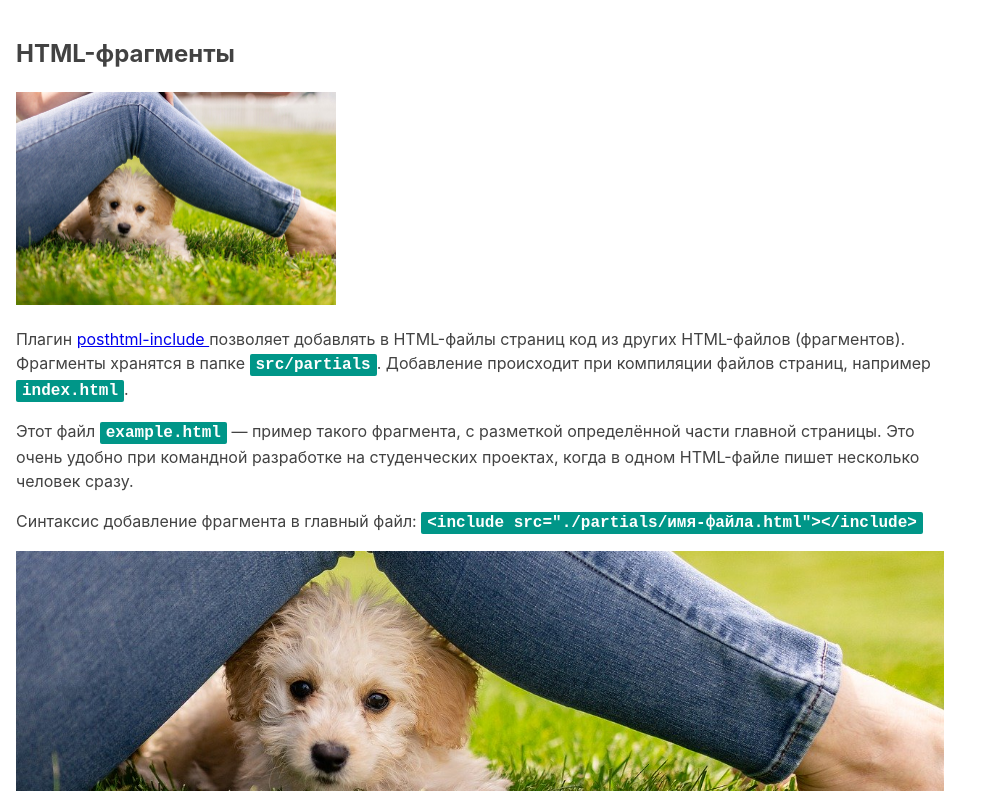
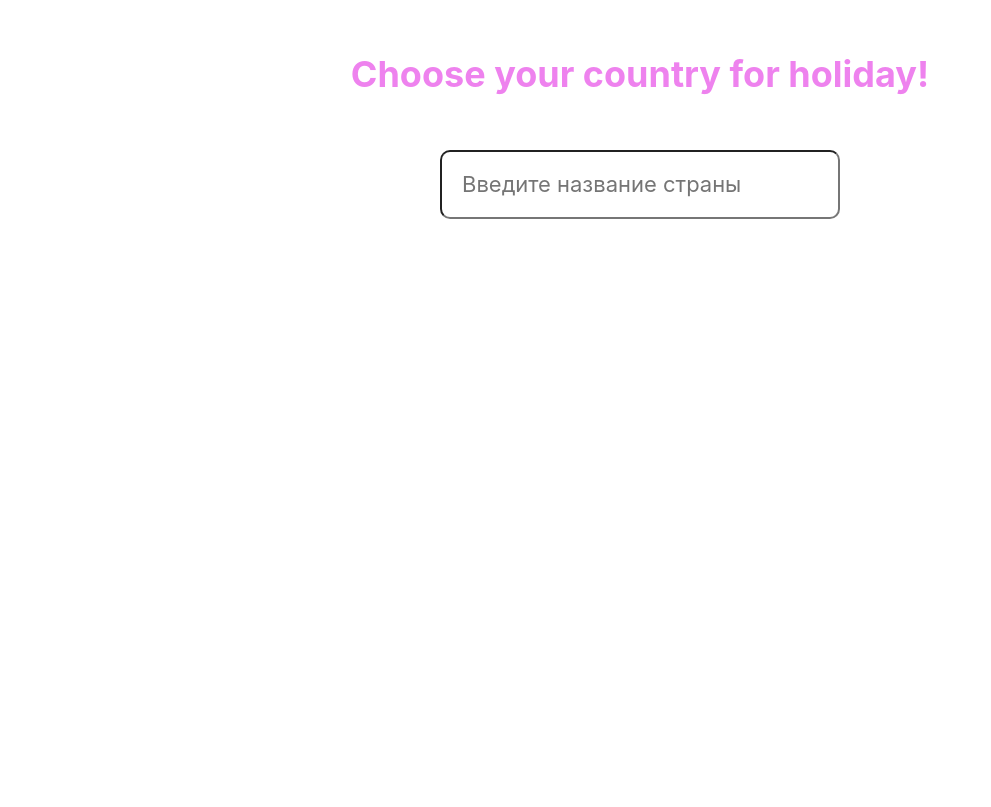
Before and after one commit to Afrikanochka/goit-js-hw-12-countries, a website built with Parcel: page src/index.html in a window 1280 px wide. Shown: the whole page, without its empty margins (0-991 px from the left). Built offline with nearby package versions, Linux system fonts and the light colour scheme.

Commit message:
create fetch

```diff
--- a/src/index.html
+++ b/src/index.html
@@ -3,17 +3,27 @@
   <head>
     <meta charset="UTF-8" />
     <meta name="viewport" content="width=device-width, initial-scale=1.0" />
-    <title>Заголовок страницы</title>
+    <title>goit-js-hw-12-countries</title>
     <link
       rel="stylesheet"
       href="https://cdnjs.cloudflare.com/ajax/libs/modern-normalize/1.0.0/modern-normalize.min.css"
       integrity="sha512-ISS7cAi1PEhQ8jnbJpJZMd29NlhNj4AWYyLOSp2CE/CsHxTCu+r+t0D2yoJudVrd0/8fTVPUVDzY5Tvli75u/g=="
       crossorigin="anonymous"
     />
+    <!-- <link rel="stylesheet" href="./styles.css" /> -->
   </head>
   <body>
-    <!-- Так добавляются фрагменты в главные HTML-файлы страниц. -->
-    <include src="./partials/example.html"></include>
+    <h1 class="title">Choose your country for holiday!</h1>
+    <div class="input-box">
+      <input
+        type="text"
+        name="search"
+        id="country"
+        class="country"
+        placeholder="Введите название страны"
+      />
+      <ul class="countries"></ul>
+    </div>
 
     <!-- Скрипт идёт последним в разметке. В нём уже подключен главный SASS-файл. -->
     <script src="./index.js"></script>
--- /dev/null
+++ b/src/js/refs.js
@@ -0,0 +1,4 @@
+export const refs = {
+  country: document.querySelector('.input-box'),
+  input: document.querySelector('#country'),
+};
--- a/src/partials/example.html
+++ /dev/null
@@ -1,33 +0,0 @@
-<article class="example">
-  <h1>HTML-фрагменты</h1>
-
-  <!-- Путь к изображениям из HTML-фрагмента такой, как из файла index.html -->
-  <img src="images/demo.jpg" alt="" width="320" />
-  <p>
-    Плагин
-    <a
-      href="https://github.com/posthtml/posthtml-include"
-      target="_blank"
-      rel="noopener noreferrer"
-    >
-      posthtml-include
-    </a>
-    позволяет добавлять в HTML-файлы страниц код из других HTML-файлов (фрагментов). Фрагменты
-    хранятся в папке
-    <code>src/partials</code>. Добавление происходит при компиляции файлов страниц, например
-    <code>index.html</code>.
-  </p>
-
-  <p>
-    Этот файл <code>example.html</code> &mdash; пример такого фрагмента, с разметкой определённой
-    части главной страницы. Это очень удобно при командной разработке на студенческих проектах,
-    когда в одном HTML-файле пишет несколько человек сразу.
-  </p>
-
-  <p>
-    Синтаксис добавление фрагмента в главный файл:
-    <code> &lt;include src="./partials/имя-файла.html"&gt;&lt;/include&gt; </code>
-  </p>
-
-  <div class="background"></div>
-</article>
--- a/src/sass/_example.scss
+++ b/src/sass/_example.scss
@@ -1,27 +1,26 @@
-.example {
-  font-family: -apple-system, BlinkMacSystemFont, 'Segoe UI', Roboto, Oxygen, Ubuntu, Cantarell,
-    'Open Sans', 'Helvetica Neue', sans-serif;
-  line-height: 1.5;
-  background-color: #fff;
-  color: #424242;
-  max-width: 960px;
-  padding: 16px;
+*,
+*::before,
+*::after {
+  box-sizing: border-box;
 }
-
-.example code {
-  font-family: monospace;
-  font-size: 16px;
-  font-weight: 700;
-  background-color: #009688;
-  color: #fff;
-  padding: 2px 6px;
-  border-radius: 2px;
+body {
+  font-family: -apple-system, BlinkMacSystemFont, 'Segoe UI', Roboto,
+    Oxygen-Sans, Ubuntu, Cantarell, 'Helvetica Neue', sans-serif,
+    'Apple Color Emoji', 'Segoe UI Emoji', 'Segoe UI Symbol';
 }
-
-.example .background {
-  height: 240px;
-  // Путь к изображениям из SASS-файла всегда такой, как из папки css
-  background-image: url('../images/demo.jpg');
-  background-size: cover;
-  background-position: center;
+.title {
+  font-size: 36px;
+  color: violet;
+  text-align: center;
+  padding: 30px;
 }
+.input-box {
+  text-align: center;
+}
+.country {
+  font-size: 22px;
+  color: green;
+  border-radius: 10px;
+  padding: 20px;
+  width: 400px;
+}
--- a/src/sass/main.scss
+++ b/src/sass/main.scss
@@ -1,7 +1 @@
-/*
- * Главный файл стилей.
- * Все паршалы подключаются сюда.
- */
-
-// Стили для файла с примером HTML-фрагмента
 @import './example';
```
Also changed, not shown: src/js/fetchCountries.js (added, +10 -0 lines), .prettierrc.json (added).
